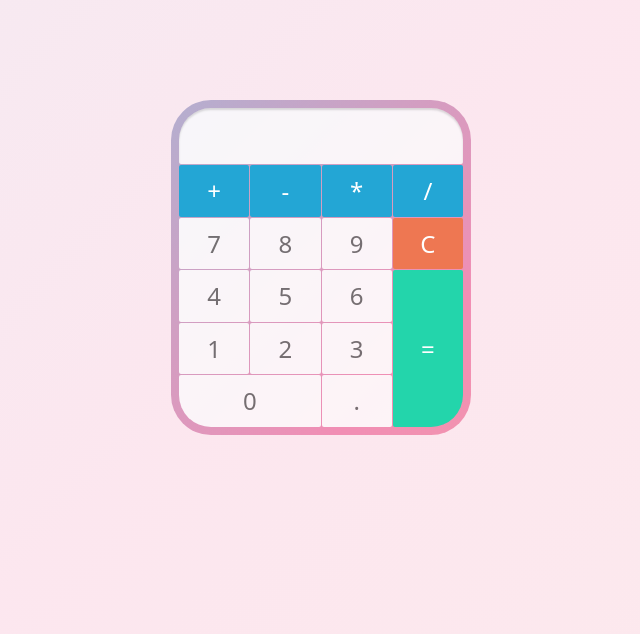
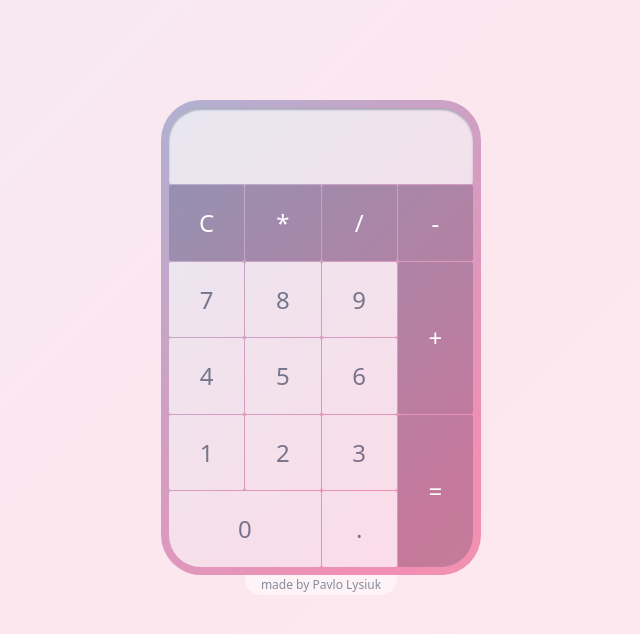
Before and after one commit to PavloLysiuk/Calculator, a plain HTML site: page index.html in a window 1280 px wide. Shown: the whole page, without its empty margins (319-959 px from the left). Drawn offline with nearby package versions, Linux system fonts and the light colour scheme.

Commit message:
changed style look

```diff
--- a/css/main.css
+++ b/css/main.css
@@ -18,11 +18,11 @@ body {
 }
 
 button {
-  padding: 12px;
+  padding: 24px;
 
   font-size: 24px;
 
-  color: #6a6a6a;
+  color: #001e38b0;
 
   border: none;
   border-radius: 2px;
@@ -32,13 +32,12 @@ button {
 }
 
 .calculator {
+  position: relative;
   margin: 100px auto;
   padding: 8px;
-  max-width: 300px;
+  max-width: 320px;
 
   border-radius: 40px;
-
-  /* box-shadow: 0 4px 4px rgba(0, 0, 0, 0.15); */
 
   background: linear-gradient(-45deg, #ee775285, #e73c7e85, #23a5d585, #23d5ab85);
   background-size: 400% 400%;
@@ -60,16 +59,15 @@ button {
 #result {
   padding: 20px;
   width: 100%;
-  height: 56px;
+  height: 76px;
 
-  font-size: 32px;
-
-  color: #656565;
-  opacity: 0.9;
+  font-size: 36px;
+  color: #001e38b0;
+  opacity: 0.7;
 
   border-radius: 32px 32px 2px 2px;
   border: none;
-  box-shadow: inset 0 2px 2px rgba(0, 0, 0, 0.15);
+  box-shadow: inset 0 2px 2px #001e3860;;
 }
 
 .buttons {
@@ -80,18 +78,9 @@ button {
   grid-gap: 1px;
 }
 
-.clear {
-  color: #fff;
-  background-color: #ee7752;
-}
-
-.clear:is(:hover, :focus) {
-  background-color: #ff9372;
-}
-
 .number,
 .decimal {
-  opacity: 0.9;
+  opacity: 0.7;
   background-color: #fff;
 
   transition: opacity 0.2s ease;
@@ -99,8 +88,7 @@ button {
 
 .number:is(:hover, :focus),
 .decimal:is(:hover, :focus) {
-  /* background-color: #f1f1f1; */
-  opacity: 1;
+  opacity: 0.85;
 }
 
 .zero {
@@ -109,24 +97,46 @@ button {
   border-bottom-left-radius: 32px;
 }
 
-.operator {
+.operator,
+.equal,
+.clear {
   color: #fff;
-  background-color: #23a6d5;
+  background-color: #001e3830;
+
+  transition: background-color 0.2s ease;
 }
 
-.operator:is(:hover, :focus) {
-  background-color: #2ebaec;
+.operator:is(:hover, :focus),
+.equal:is(:hover, :focus),
+.clear:is(:hover, :focus) {
+  background-color: #001e384a;
+}
+
+.plus,
+.equal {
+  grid-row: span 2;
 }
 
 .equal {
-  grid-row: span 3;
-
-  color: #fff;
-  background-color: #23d5ab;
-
   border-bottom-right-radius: 32px;
 }
 
-.equal:is(:hover, :focus) {
-  background-color: #2beec0;
+.description {
+  position: absolute;
+  left: 50%;
+  transform: translateX(-50%);
+  bottom: -32px;
+
+  padding: 4px;
+
+  width: 152px;
+
+  font-size: 12px;
+  line-height: 1;
+  text-align: center;
+
+  color: #001e387a;
+
+  background-color: #ffffff7b;
+  border-radius: 0 0 16px 16px;
 }
--- a/index.html
+++ b/index.html
@@ -19,24 +19,25 @@
     <div class="calculator">
       <input type="text" id="result" readonly>
       <div class="buttons">
-        <button class="operator">+</button>
-        <button class="operator">-</button>
+        <button class="clear">C</button>
         <button class="operator">*</button>
         <button class="operator">/</butto>
+          <button class="operator">-</button>
           <button class="number">7</button>
           <button class="number">8</button>
           <button class="number">9</button>
-          <button class="clear">C</button>
-        <button class="number">4</button>
+          <button class="operator plus">+</button>
+          <button class="number">4</button>
         <button class="number">5</button>
         <button class="number">6</button>
-        <button class="equal">=</button>
         <button class="number">1</button>
         <button class="number">2</button>
         <button class="number">3</button>
+        <button class="equal">=</button>
         <button class="number zero">0</button>
         <button class="decimal">.</button>
       </div>
+      <p class="description">made by Pavlo Lysiuk</p>
     </div>
 
     <script type="module" src="./js/main.js"></script>
```
